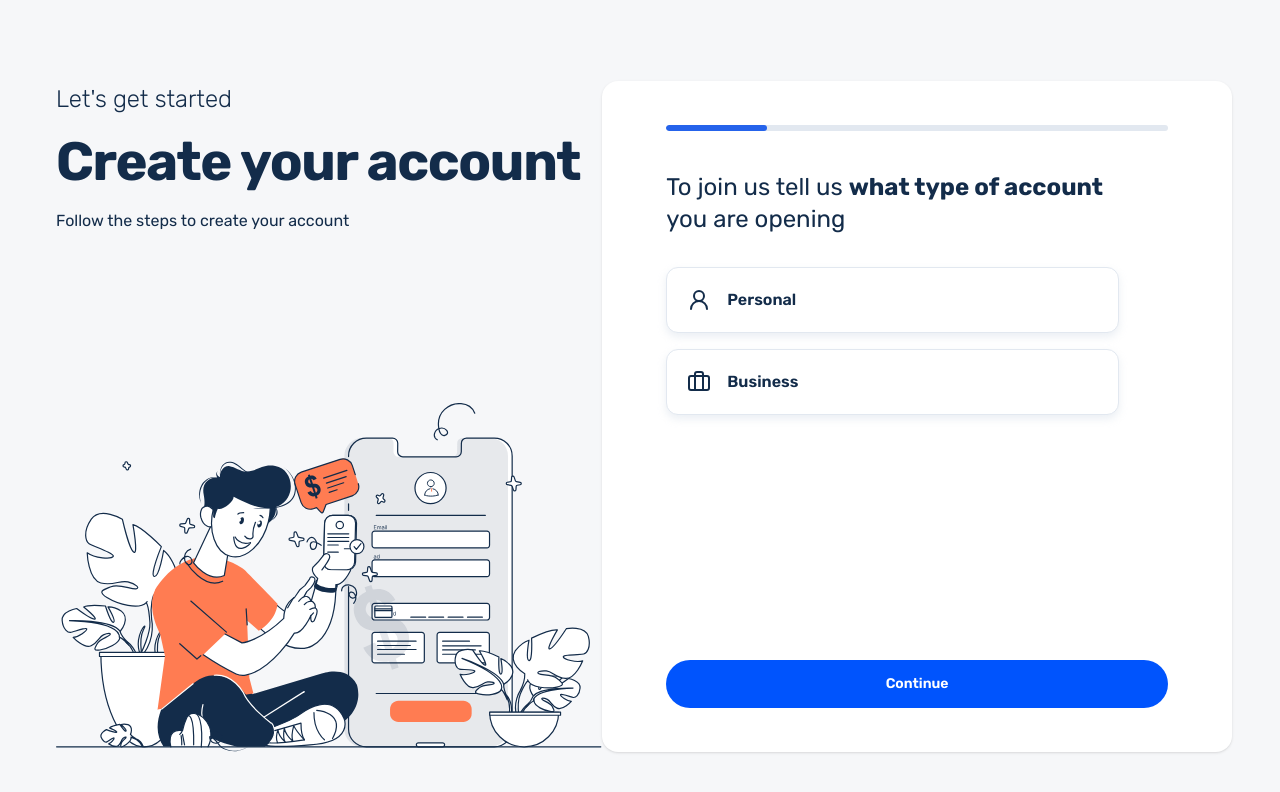
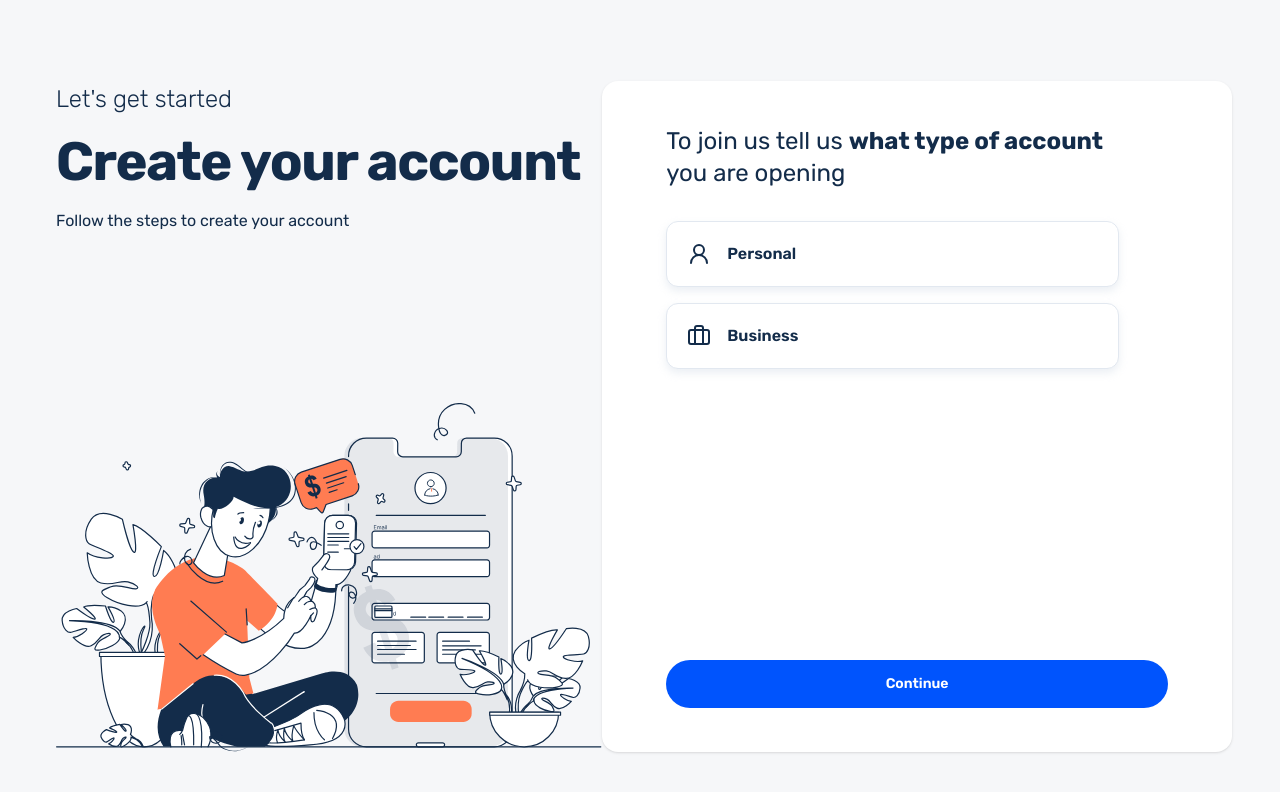
Before and after one commit to Mohak-Trivedi/root-credit-fe-assignment, a React (Vite) app: page / in a window 1280 px wide. Shown: the top 792 px of the page. Built offline with nearby package versions, Linux system fonts and the light colour scheme.

Commit message:
fix: progress bar position and growth sequence fix

```diff
--- a/src/components/layout/ProgressBar.tsx
+++ b/src/components/layout/ProgressBar.tsx
@@ -6,17 +6,20 @@ export type ProgressBarProps = {
 };
 
 export function ProgressBar({ currentStep }: ProgressBarProps) {
-  const progressValue = Math.min(currentStep + 1, TOTAL_STEPS);
-  const percent = (progressValue / TOTAL_STEPS) * 100;
+  if (currentStep <= 0) {
+    return null;
+  }
+
+  const percent = Math.min((currentStep / (TOTAL_STEPS - 1)) * 100, 100);
 
   return (
     <div
       className="h-1.5 w-full overflow-hidden rounded-full bg-slate-200"
       role="progressbar"
-      aria-valuenow={progressValue}
-      aria-valuemin={1}
-      aria-valuemax={TOTAL_STEPS}
-      aria-label={`Registration progress, step ${progressValue} of ${TOTAL_STEPS}`}
+      aria-valuenow={currentStep}
+      aria-valuemin={0}
+      aria-valuemax={TOTAL_STEPS - 1}
+      aria-label={`Registration progress, step ${currentStep} of ${TOTAL_STEPS - 1}`}
     >
       <div
         className="h-full rounded-full bg-[#2563eb] transition-all duration-300 ease-out"
--- a/src/components/layout/RegistrationLayout.tsx
+++ b/src/components/layout/RegistrationLayout.tsx
@@ -15,9 +15,11 @@ export function RegistrationLayout({ children }: RegistrationLayoutProps) {
     <div className="relative h-screen w-full overflow-hidden bg-[#F6F7F9] font-rubik">
       <LeftPanel />
       <main className="absolute top-[81px] right-12 bottom-12 flex w-[49.2%] flex-col overflow-y-auto rounded-2xl bg-white px-16 py-11 shadow-sm">
+        <div className="flex flex-1 flex-col">{children}</div>
+      </main>
+      <div className="pointer-events-none absolute top-[81px] right-12 z-10 w-[49.2%] px-px">
         <ProgressBar currentStep={stepIndex} />
-        <div className="flex flex-1 flex-col pt-10">{children}</div>
-      </main>
+      </div>
     </div>
   );
 }
```
